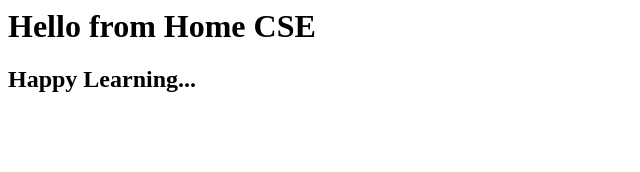
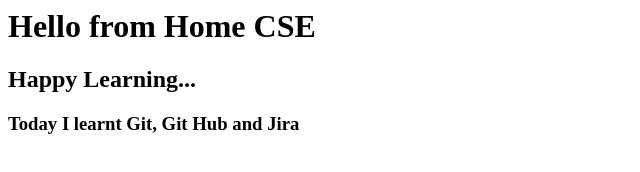
Before and after one commit to Asiyamb/Website, a plain HTML site: page home.html in a window 1280 px wide. Shown: the whole page, without its empty margins (0-640 px from the left). Drawn offline with Linux system fonts and the light colour scheme.

Commit message:
modifying same home file

```diff
--- a/home.html
+++ b/home.html
@@ -2,5 +2,6 @@
     <body>
         <h1>Hello from Home CSE</h1>
         <h2>Happy Learning...</h2>
+        <h3>Today I learnt Git, Git Hub and Jira</h3>
     </body>
 </html>
```
